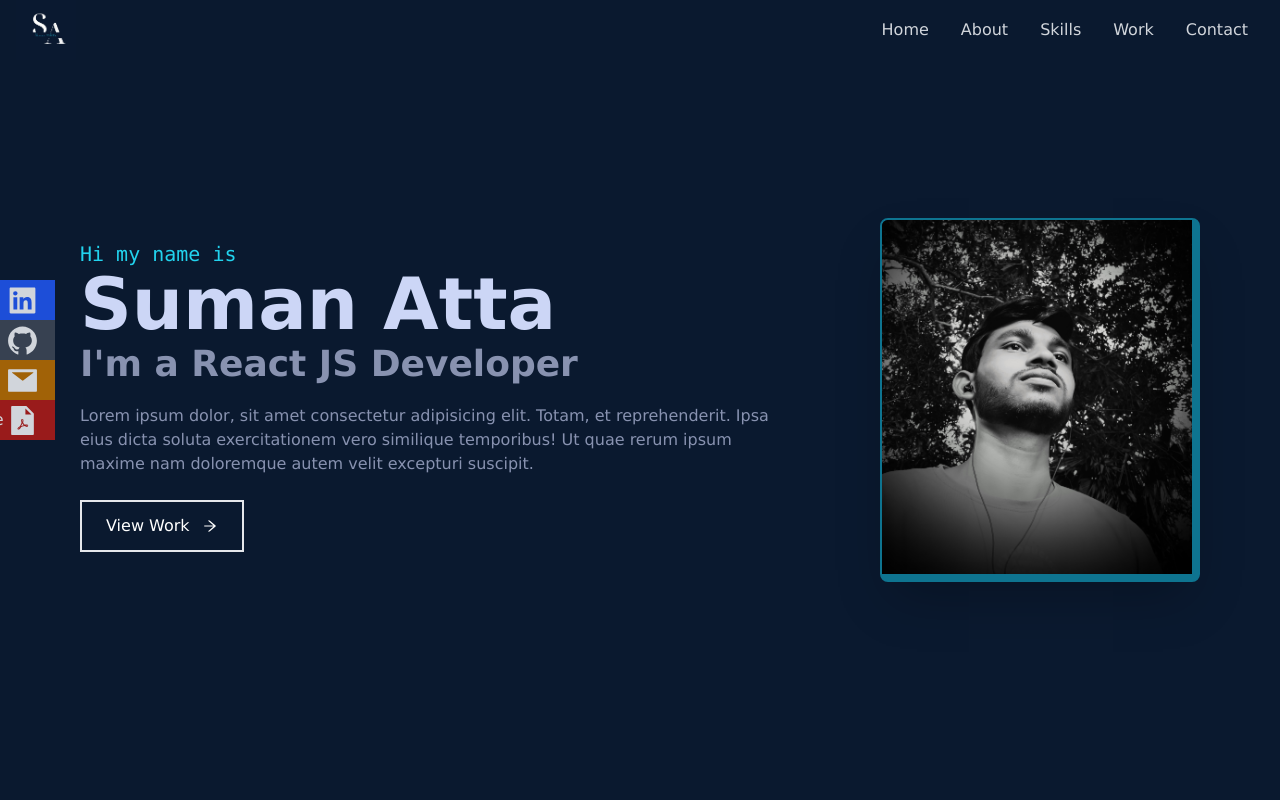
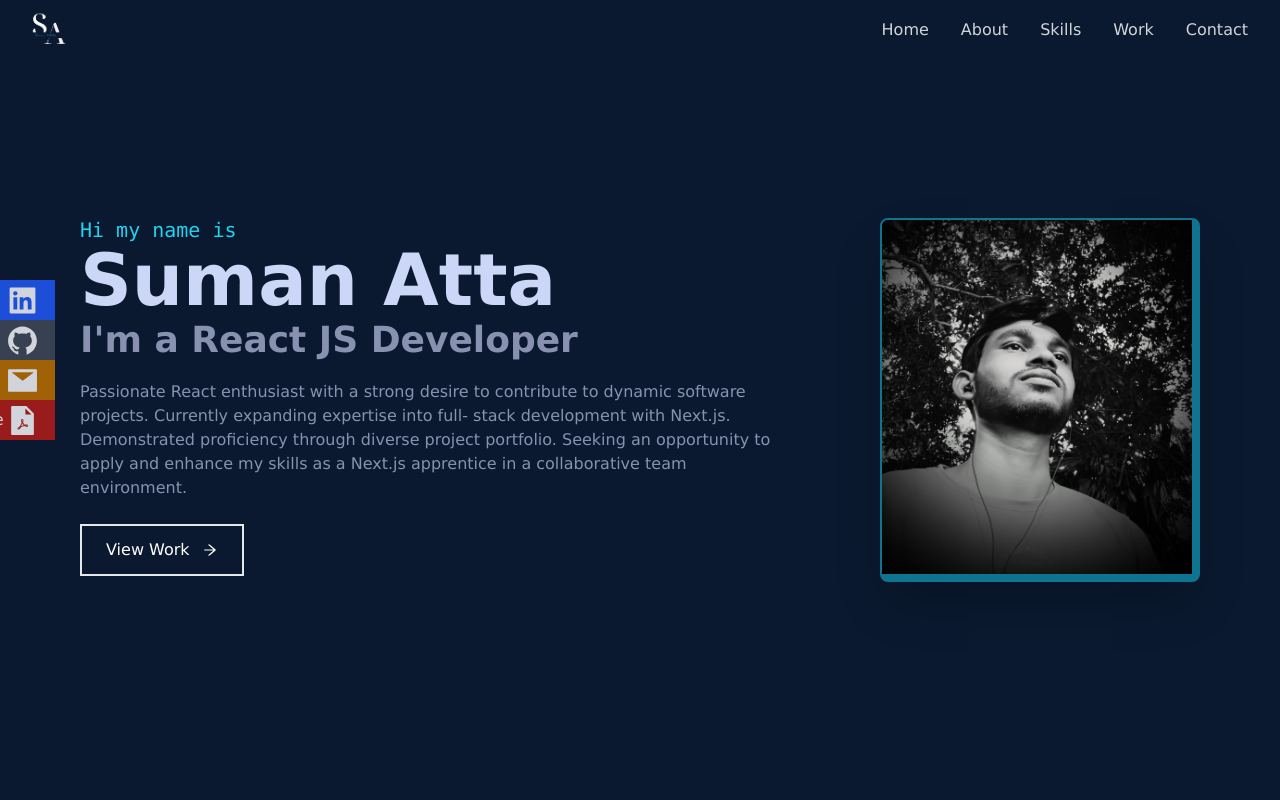
Before and after one commit to ss357/Portfolio, a React (Create React App) app: page / in a window 1280 px wide. Shown: the top 800 px of the page. Built offline with nearby package versions, Linux system fonts and the light colour scheme.

Commit message:
Update Home.js

```diff
--- a/src/components/Home.js
+++ b/src/components/Home.js
@@ -22,10 +22,12 @@ const Home = ({id}) => {
         I'm a React JS Developer
       </h2>
       <p className="text-[#8892b0] py-4 max-w-[700px]">
-        Lorem ipsum dolor, sit amet consectetur adipisicing elit. Totam, et
-        reprehenderit. Ipsa eius dicta soluta exercitationem vero similique
-        temporibus! Ut quae rerum ipsum maxime nam doloremque autem velit
-        excepturi suscipit.
+       Passionate React enthusiast with a strong desire to contribute to
+dynamic software projects. Currently expanding expertise into full-
+stack development with Next.js. Demonstrated proficiency through
+diverse project portfolio. Seeking an opportunity to apply and
+enhance my skills as a Next.js apprentice in a collaborative team
+environment.
       </p>
       <div className=''>
         <button className="border-2 group px-6 py-3 my-2 flex items-center hover:bg-cyan-600 hover:border-cyan-600">
```
